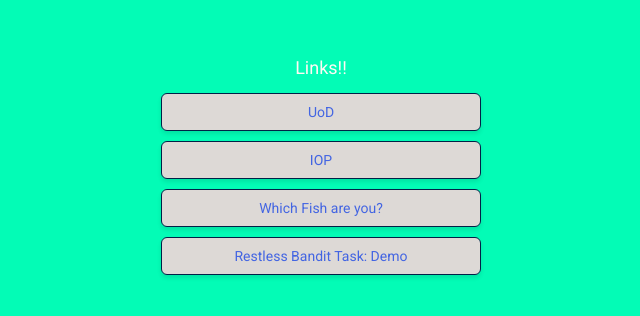
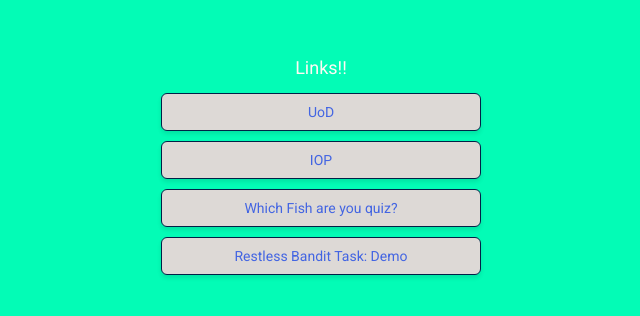
Before and after one commit to DanRe05/Physics-, a plain HTML site: page index.html in a window 1280 px wide. Shown: the part 224-540 px from the top of the page, 319-959 px from the left. Drawn offline with Linux system fonts and the light colour scheme.

Commit message:
Update index.html

```diff
--- a/index.html
+++ b/index.html
@@ -20,7 +20,7 @@
     <div class="link-container">
       <a href="https://www.dundee.ac.uk/" class="link">UoD</a>
       <a href="https://www.iop.org/" class="link">IOP</a>
-      <a href="https://uquiz.com/quiz/HXfNoD/what-fish-are-you" class="link"> Which Fish are you? </a>
+      <a href="https://uquiz.com/quiz/HXfNoD/what-fish-are-you" class="link"> Which Fish are you quiz? </a>
       <a href="https://gilbertson2209.github.io/thal-val/" class="link">Restless Bandit Task: Demo</a>
     </div>
   </div>
```
